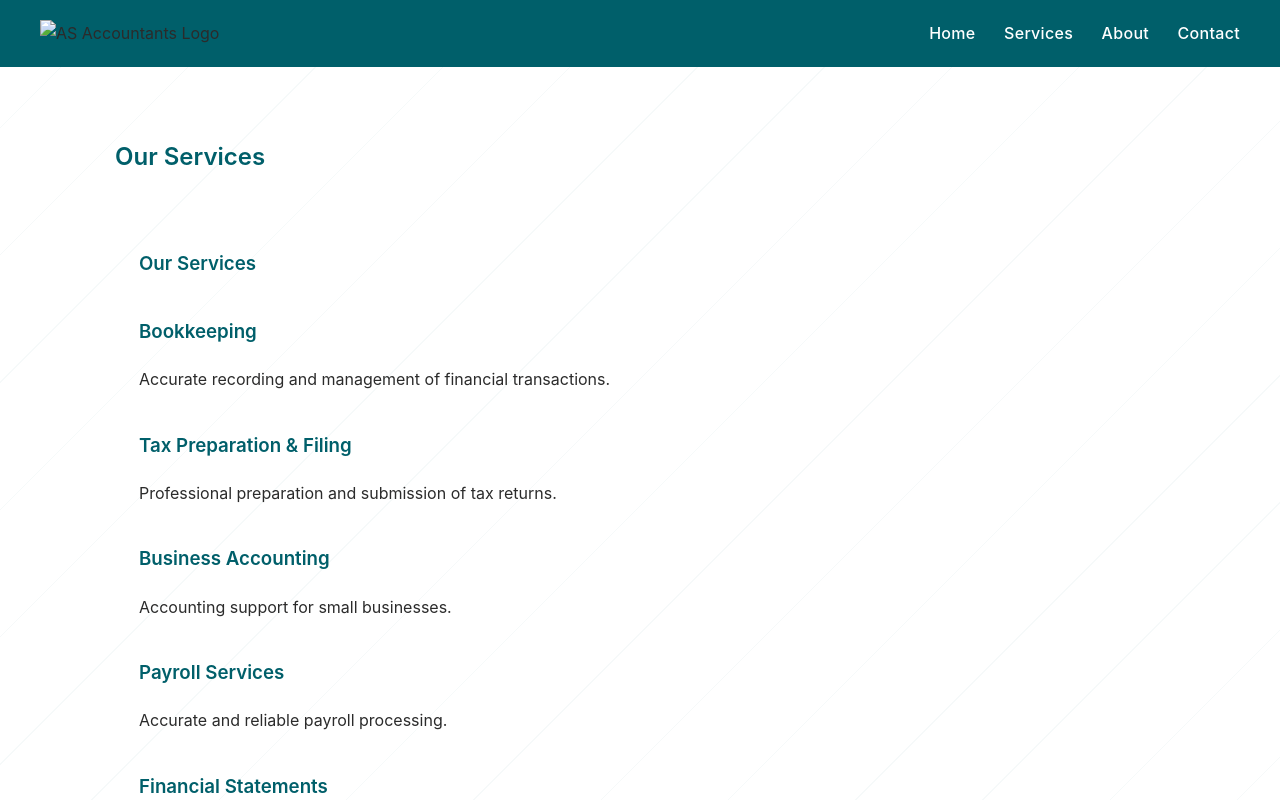
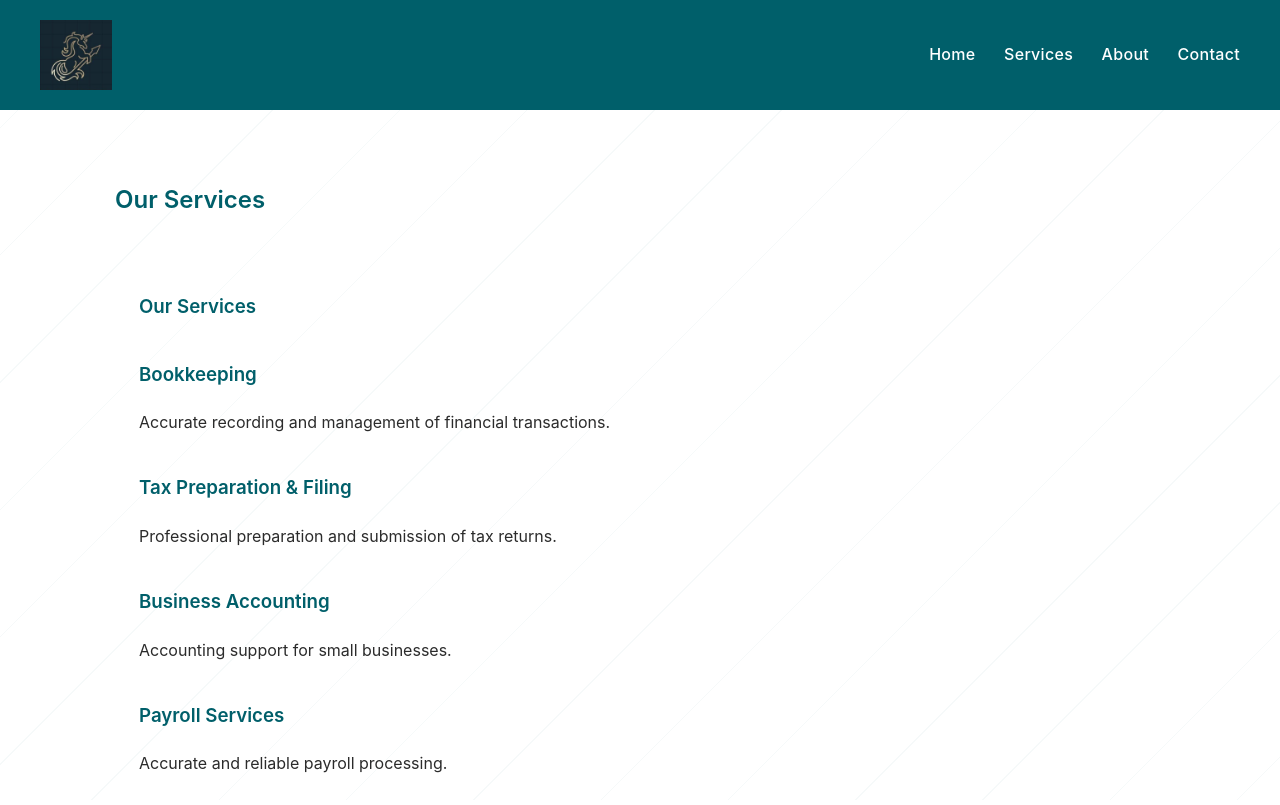
Before and after one commit to ASAccountants/asaccountants, a plain HTML site: page services.html in a window 1280 px wide. Shown: the top 805 px of the page. Drawn offline with Linux system fonts and the light colour scheme.

Commit message:
Update services.html

```diff
--- a/services.html
+++ b/services.html
@@ -9,7 +9,7 @@
 <body>
 
 <header>
-  <img src="logo.jpg" alt="AS Accountants Logo" class="logo">
+  <img src="adrilogo.jpg" alt="AS Accountants Logo" class="logo">
   <nav>
     <a href="index.html">Home</a>
     <a href="services.html">Services</a>
```
